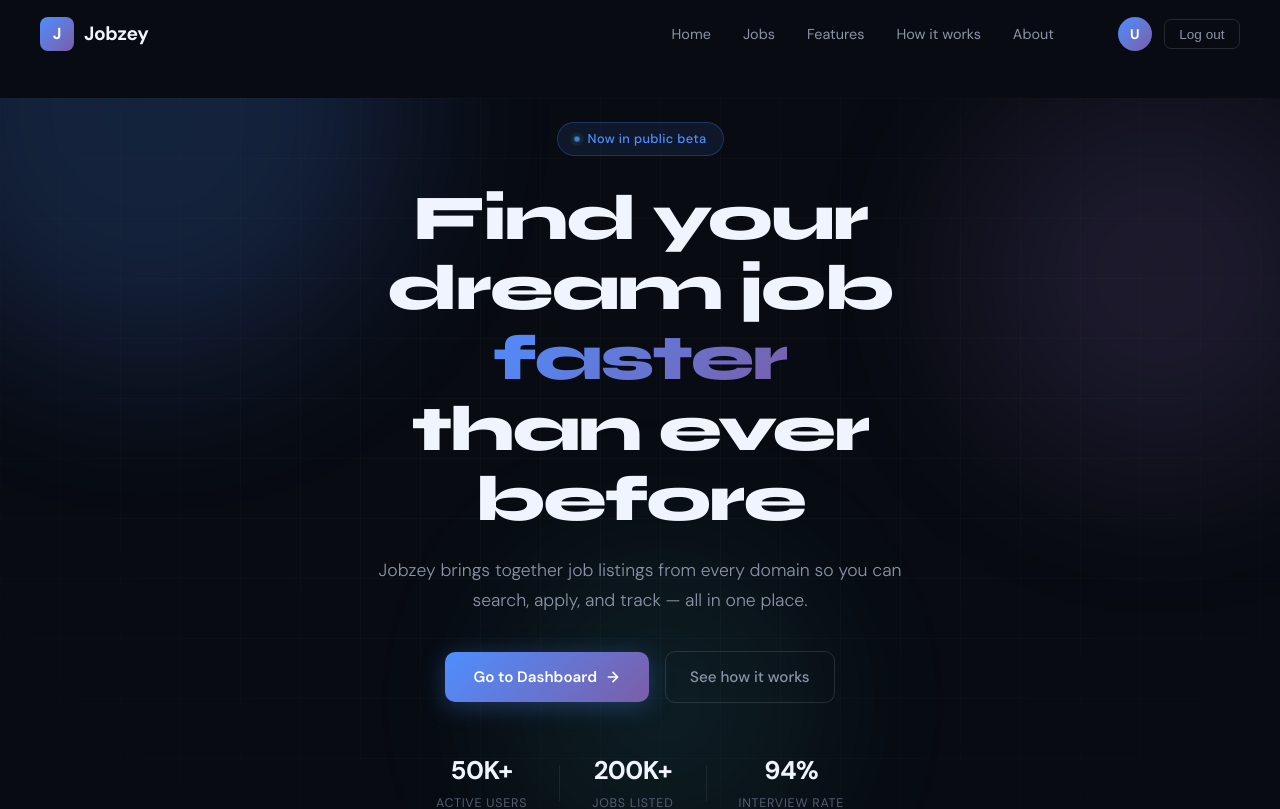
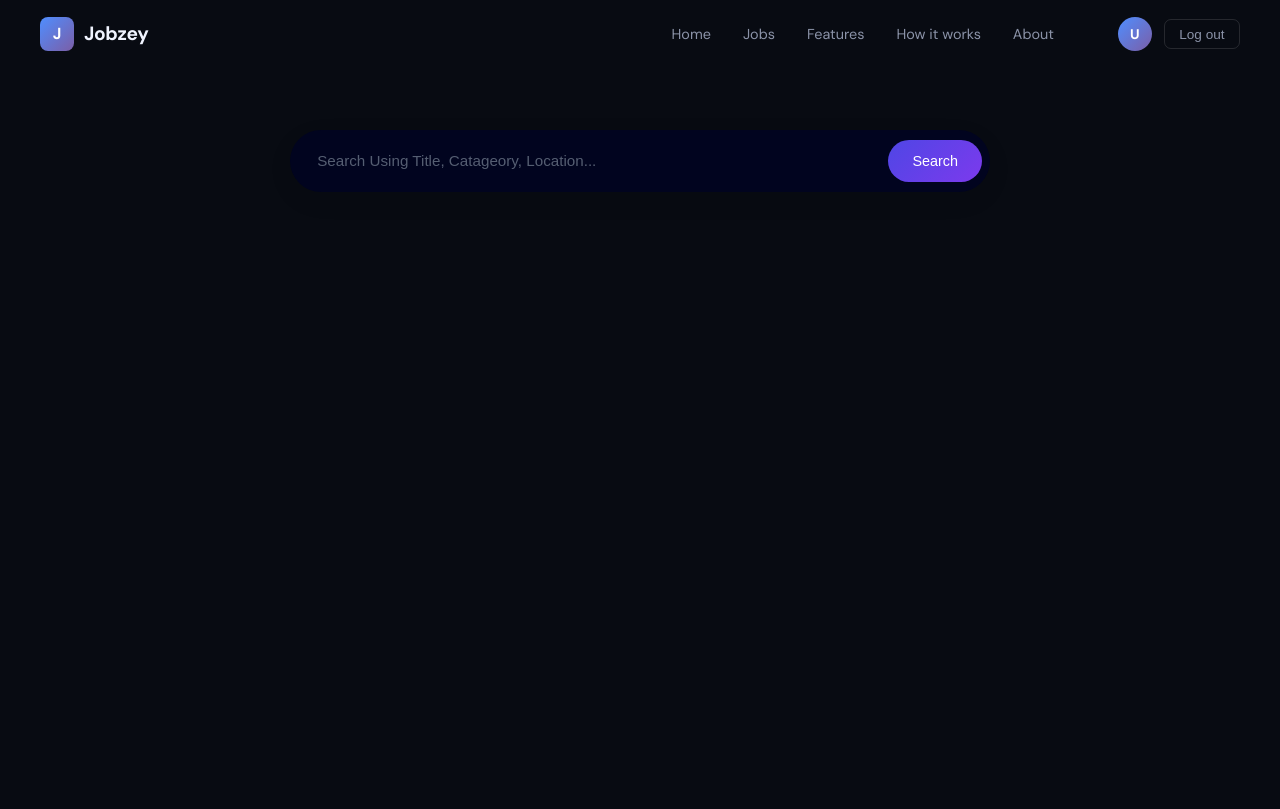
Before and after one commit to shivarajns/Jobzey, a React (Create React App) app in the folder frontend/: page /jobs in a window 1280 px wide. Before the commit this address led to /home. Shown: the top 809 px of the page. Built offline with nearby package versions, Linux system fonts and the light colour scheme; no server answers; sample sign-in values are in the browser's storage.

Commit message:
feat: add Jobs page with search functionality and integrate it into the app routing

```diff
--- a/frontend/src/App.js
+++ b/frontend/src/App.js
@@ -13,7 +13,7 @@ import JobseekerEditProfile from "./pages/JobseekerEditProfile";
 import { ToastContainer } from "react-toastify";
 import "react-toastify/dist/ReactToastify.css";
 import RecruiterEditProfile from "./pages/RecruiterEditProfile"
-
+import Jobs from "./pages/Jobs";
 
 function App() {
   return (
@@ -66,6 +66,15 @@ function App() {
             }
           />
 
+          <Route
+            path="/jobs"
+            element={
+              <ProtectedRoute>
+                <Jobs/>
+              </ProtectedRoute>
+            }
+          />
+
 
           {/* Old dashboard route - redirect based on role */}
           <Route path="/dashboard" element={<Navigate to="/home" replace />} />
--- /dev/null
+++ b/frontend/src/pages/Jobs.css
@@ -0,0 +1,76 @@
+/* Container */
+.jobs-search-bar-cnt {
+  display: flex;
+  align-items: center;
+  gap: 0.5rem;
+
+  max-width: 700px;
+  margin: 2rem auto;
+
+  padding: 0.5rem;
+  border-radius: 50px;
+
+  background: #01041f;
+  box-shadow: 0 8px 25px rgba(0, 0, 0, 0.08);
+
+  transition: all 0.3s ease;
+}
+
+/* Focus effect */
+.jobs-search-bar-cnt:focus-within {
+  box-shadow: 0 10px 30px rgba(0, 0, 0, 0.15);
+}
+
+/* Input */
+.job-search-bar {
+  flex: 1;
+  border: none;
+  outline: none;
+
+  padding: 0.9rem 1.2rem;
+  font-size: 0.95rem;
+
+  border-radius: 50px;
+  background: transparent;
+}
+
+/* Button */
+.jobs-search-button {
+  border: none;
+  outline: none;
+
+  padding: 0.8rem 1.5rem;
+  border-radius: 50px;
+
+  background: linear-gradient(135deg, #4f46e5, #7c3aed);
+  color: white;
+
+  font-size: 0.9rem;
+  font-weight: 500;
+
+  cursor: pointer;
+  transition: all 0.3s ease;
+}
+
+/* Hover */
+.jobs-search-button:hover {
+  transform: translateY(-1px);
+  box-shadow: 0 5px 15px rgba(79, 70, 229, 0.4);
+}
+
+/* Active */
+.jobs-search-button:active {
+  transform: scale(0.97);
+}
+
+/* Responsive */
+@media (max-width: 600px) {
+  .jobs-search-bar-cnt {
+    flex-direction: column;
+    border-radius: 20px;
+  }
+
+  .jobs-search-button {
+    width: 100%;
+  }
+}
--- /dev/null
+++ b/frontend/src/pages/Jobs.js
@@ -0,0 +1,33 @@
+import React from "react";
+import "../pages/Jobs.css"
+import { useState } from "react";
+
+function Jobs(){
+
+    const[numOfJobs, setNumOfJobs] = useState(10);
+
+
+    return (
+        <div className="jobs-main-cont">
+
+            {/* Search Bar */}
+            <div className="jobs-search-bar-cnt">
+                <input type="Text" placeholder="Search Using Title, Catageory, Location..."
+                className="job-search-bar"
+                ></input>
+                <button className="jobs-search-button">Search</button>
+            </div>
+
+             {/* <p
+                style={{"fontSize":"0.5rem",
+                    "textAlign":"center",
+                    "color":"gray",
+                    "textDecoration":"underline"
+                }}
+            >"{numOfJobs} Search Result Appeared"</p> */}
+
+        </div>
+    )
+}
+
+export default Jobs
--- a/frontend/src/pages/JobsSection.css
+++ b/frontend/src/pages/JobsSection.css
@@ -47,7 +47,7 @@
   gap: 1.2rem;
   overflow-x: auto;
   scroll-behavior: smooth;
-  padding-bottom: 10px;
+  padding:15px ;
 }
 
 .job-slider::-webkit-scrollbar {
--- a/frontend/src/pages/JobsSection.js
+++ b/frontend/src/pages/JobsSection.js
@@ -1,12 +1,13 @@
 import React from "react";
 import "../pages/JobsSection.css"
 import { useState, useEffect } from "react";
-
+import { useNavigate } from "react-router-dom";
+import { Link } from "react-router-dom";
 
 function JobSection() {
     const [jobData, setJobData] = useState([]);
     const [error, setError] = useState("");
-
+    const navigate = useNavigate('/jobs')
 
     useEffect(() => {
         fetchSuggestedSkill();
@@ -42,12 +43,13 @@ function JobSection() {
                     {/* Header */}
                     <div className="job-header">
                         <h2>Suggested Jobs</h2>
-                        <button
+                        <Link
                             className="view-more-btn"
-                            onClick={() => window.location.href = "/jobs"}
+                            to="/jobs"
+                            style={{"textDecoration":"none"}}
                         >
                             View More →
-                        </button>
+                        </Link>
                     </div>
 
                     {/* Slider */}
@@ -66,7 +68,7 @@ function JobSection() {
 
                                 <div className="job-details">
                                     <span>💰 {job.minSalary / 100000} - {job.maxSalary / 100000} LPA</span>
-                                    {/* <span>🧑‍💻 {job.minExp} - {job.maxExp} yrs</span> */}
+                                    <span>🧑‍💻 {job.minExp} - {job.maxExp} yrs</span>
                                 </div>
 
                                 <div className="job-footer">
```
